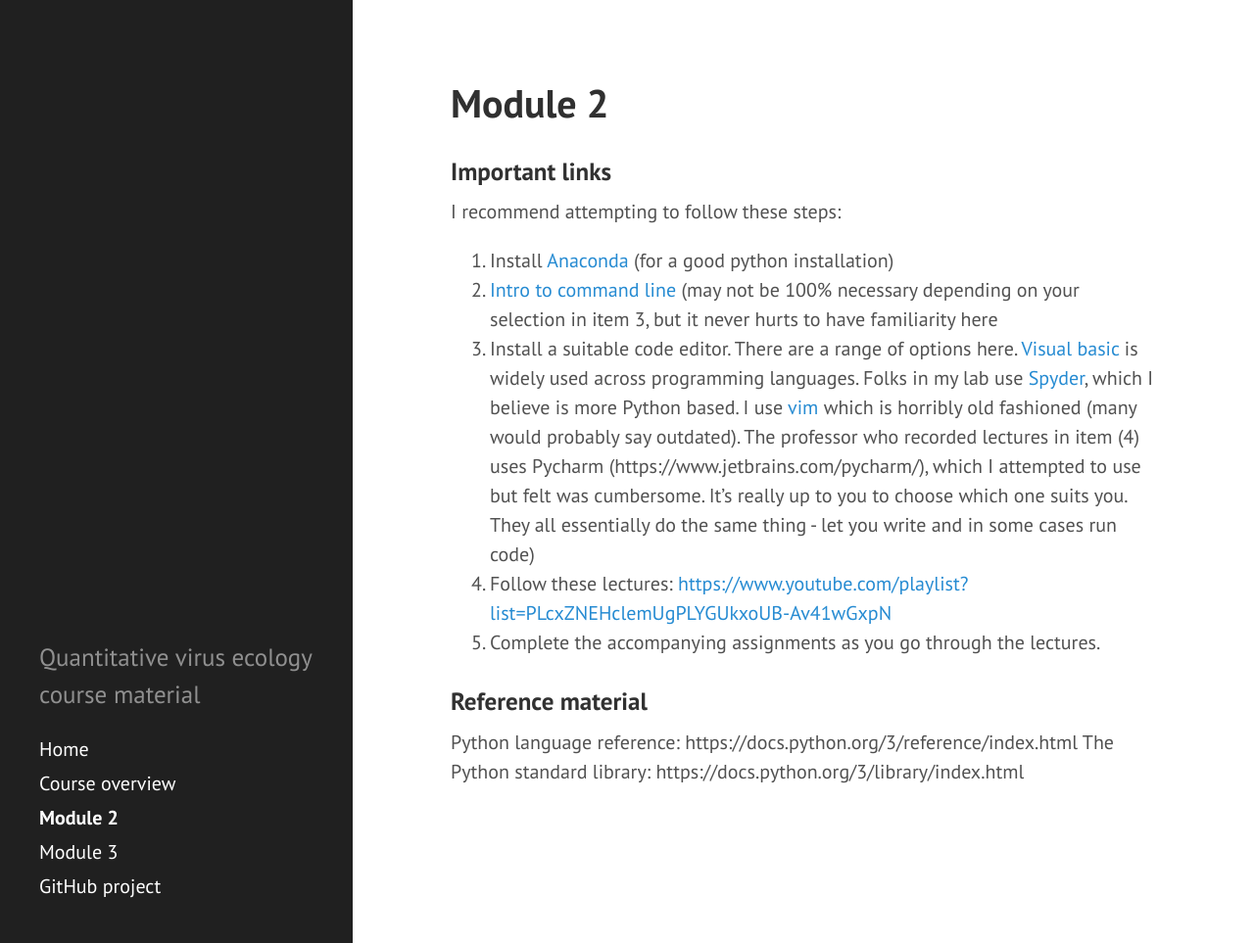
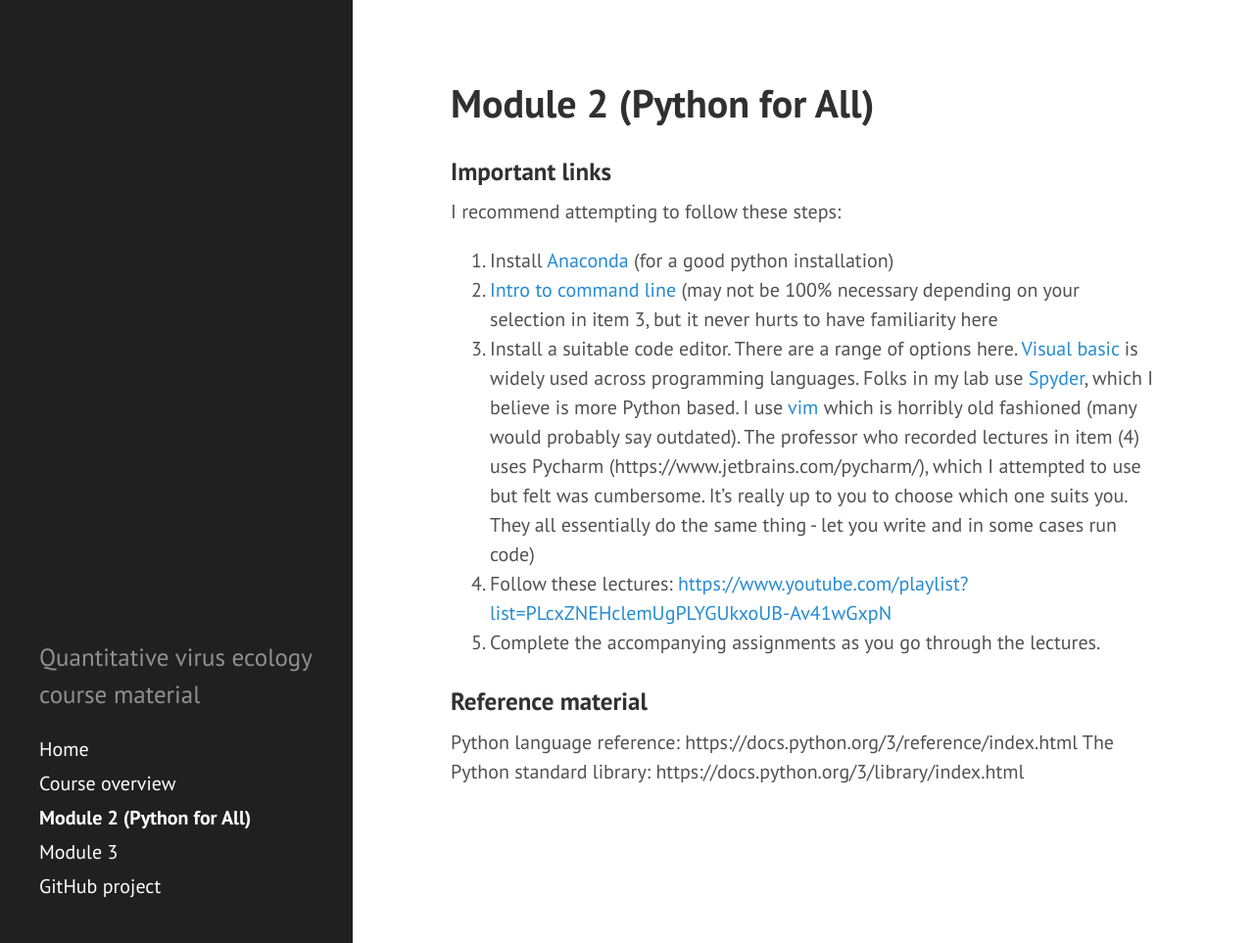
Before and after one commit to dtalmy/dtalmy-github.io, a Jekyll site: the page built from module2.md, in a window 1280 px wide and 963 px high. Shown: the whole window at 98% size. Built offline with Jekyll 4.4.1, drawn with Linux system fonts in a browser that asks for light colours.

```diff
--- a/module2.md
+++ b/module2.md
@@ -1,7 +1,7 @@
 ---
 permalink: "/module2.html"
 layout: page
-title: Module 2
+title: Module 2 (Python for All)
 order: 2
 ---
 
```
